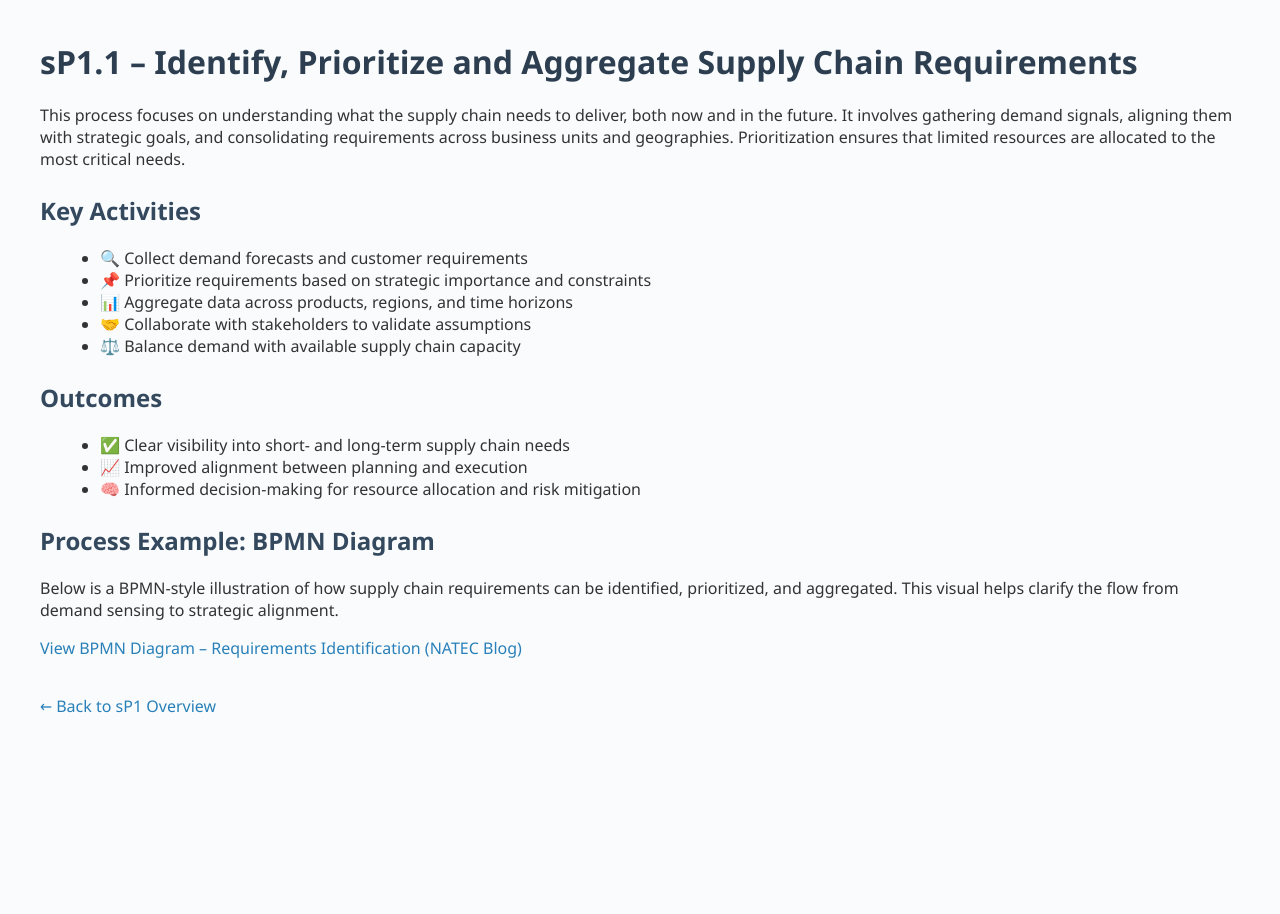
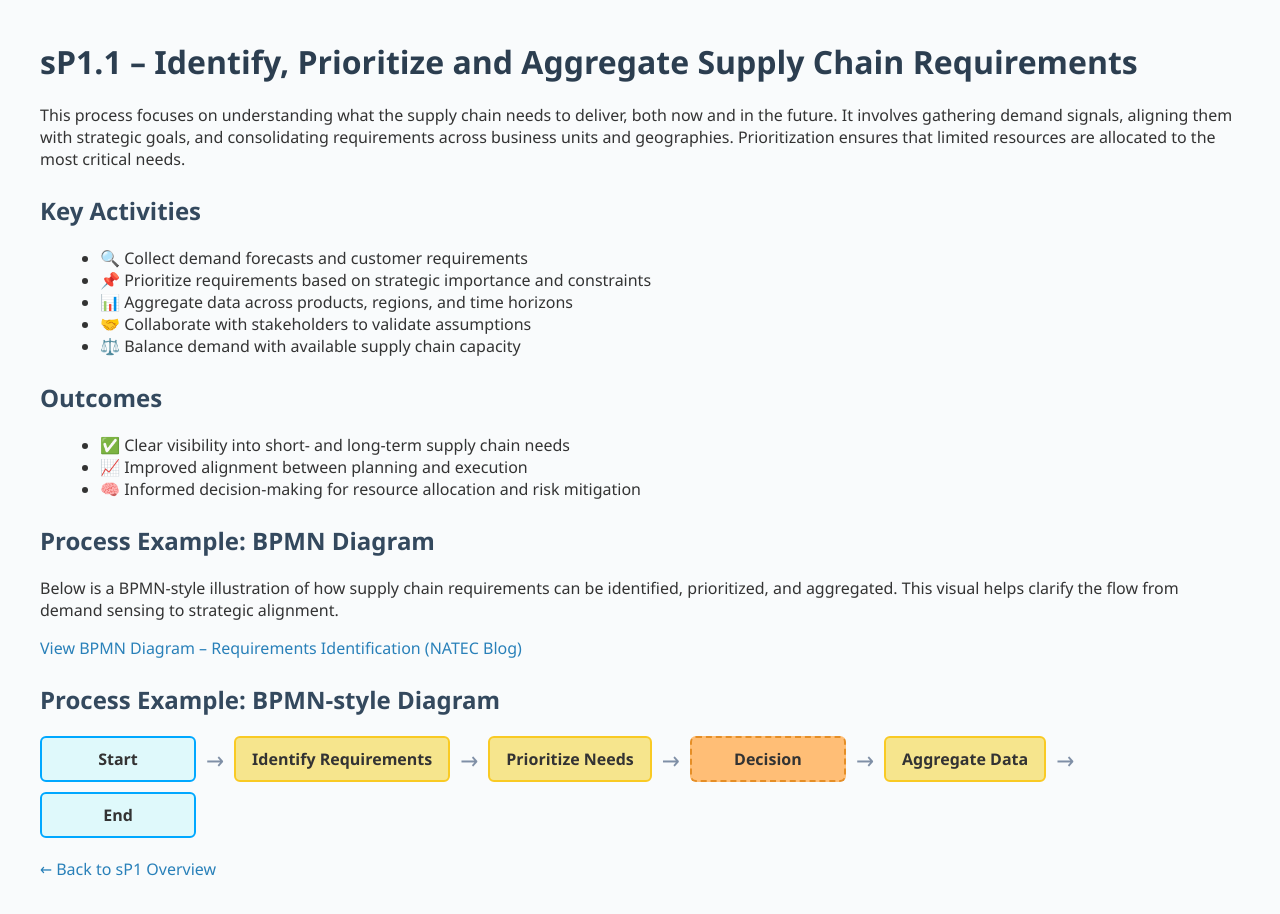
Before and after one commit to lovrocvitas2020/MyWebsiteTest1, a plain HTML site: page sP1.1.html in a window 1280 px wide. Before the commit the page ends 800 px from the top, so only its background shows below. Drawn offline with Linux system fonts and the light colour scheme.

Commit message:
Update sP1.1.html

```diff
--- a/sP1.1.html
+++ b/sP1.1.html
@@ -32,6 +32,42 @@
       margin-top: 20px;
       display: inline-block;
     }
+    .bpmn-diagram {
+  display: flex;
+  align-items: center;
+  flex-wrap: wrap;
+  gap: 10px;
+  margin-top: 20px;
+}
+
+.bpmn-event, .bpmn-task, .bpmn-gateway {
+  padding: 10px 16px;
+  border-radius: 6px;
+  font-weight: bold;
+  text-align: center;
+  min-width: 120px;
+}
+
+.bpmn-event {
+  background-color: #dff9fb;
+  border: 2px solid #00a8ff;
+}
+
+.bpmn-task {
+  background-color: #f6e58d;
+  border: 2px solid #f9ca24;
+}
+
+.bpmn-gateway {
+  background-color: #ffbe76;
+  border: 2px dashed #e58e26;
+}
+
+.bpmn-arrow {
+  font-size: 24px;
+  color: #7f8fa6;
+}
+
   </style>
 </head>
 <body>
@@ -72,6 +108,21 @@
   </a>
 </p>
 
+  <h2>Process Example: BPMN-style Diagram</h2>
+<div class="bpmn-diagram">
+  <div class="bpmn-event">Start</div>
+  <div class="bpmn-arrow">→</div>
+  <div class="bpmn-task">Identify Requirements</div>
+  <div class="bpmn-arrow">→</div>
+  <div class="bpmn-task">Prioritize Needs</div>
+  <div class="bpmn-arrow">→</div>
+  <div class="bpmn-gateway">Decision</div>
+  <div class="bpmn-arrow">→</div>
+  <div class="bpmn-task">Aggregate Data</div>
+  <div class="bpmn-arrow">→</div>
+  <div class="bpmn-event">End</div>
+</div>
+
 
   <a class="back-link" href="sP1.html">← Back to sP1 Overview</a>
 
```
